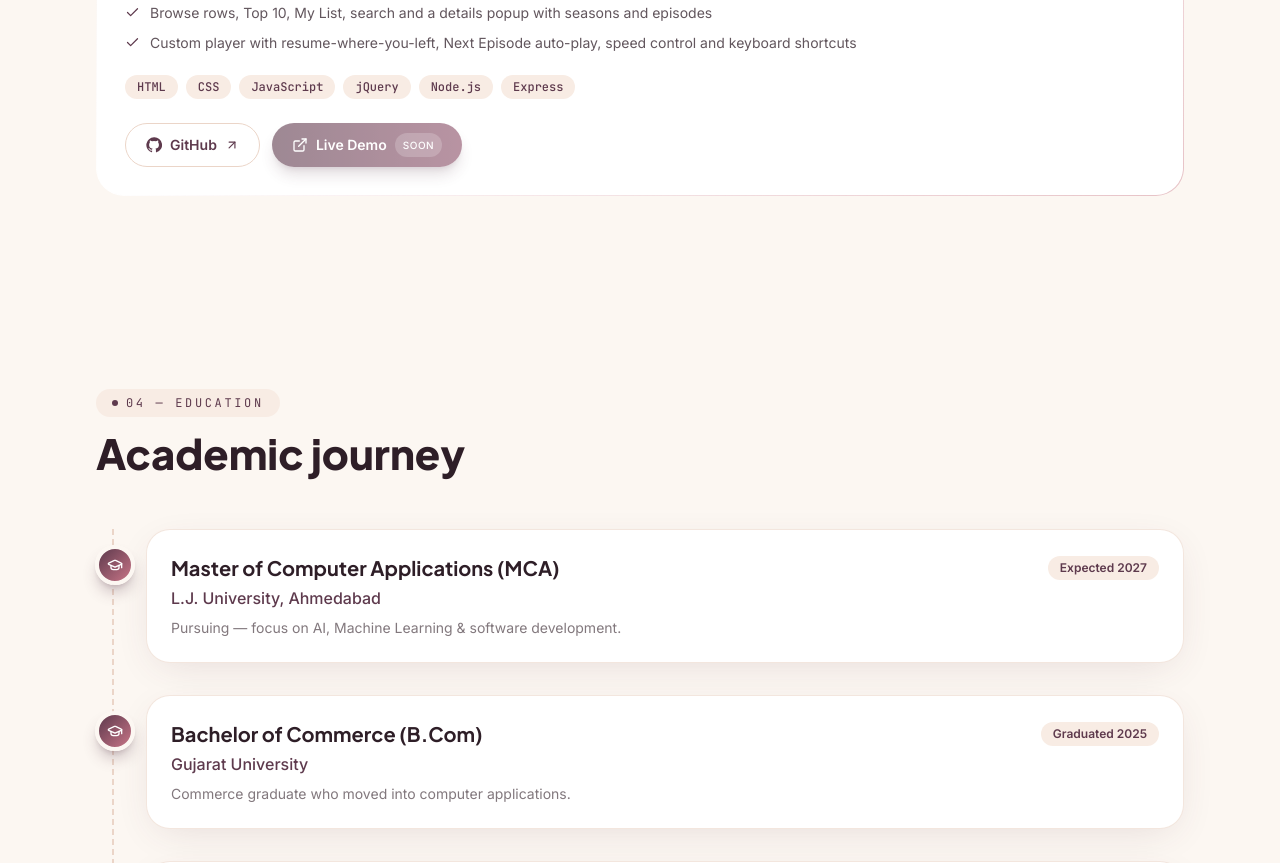
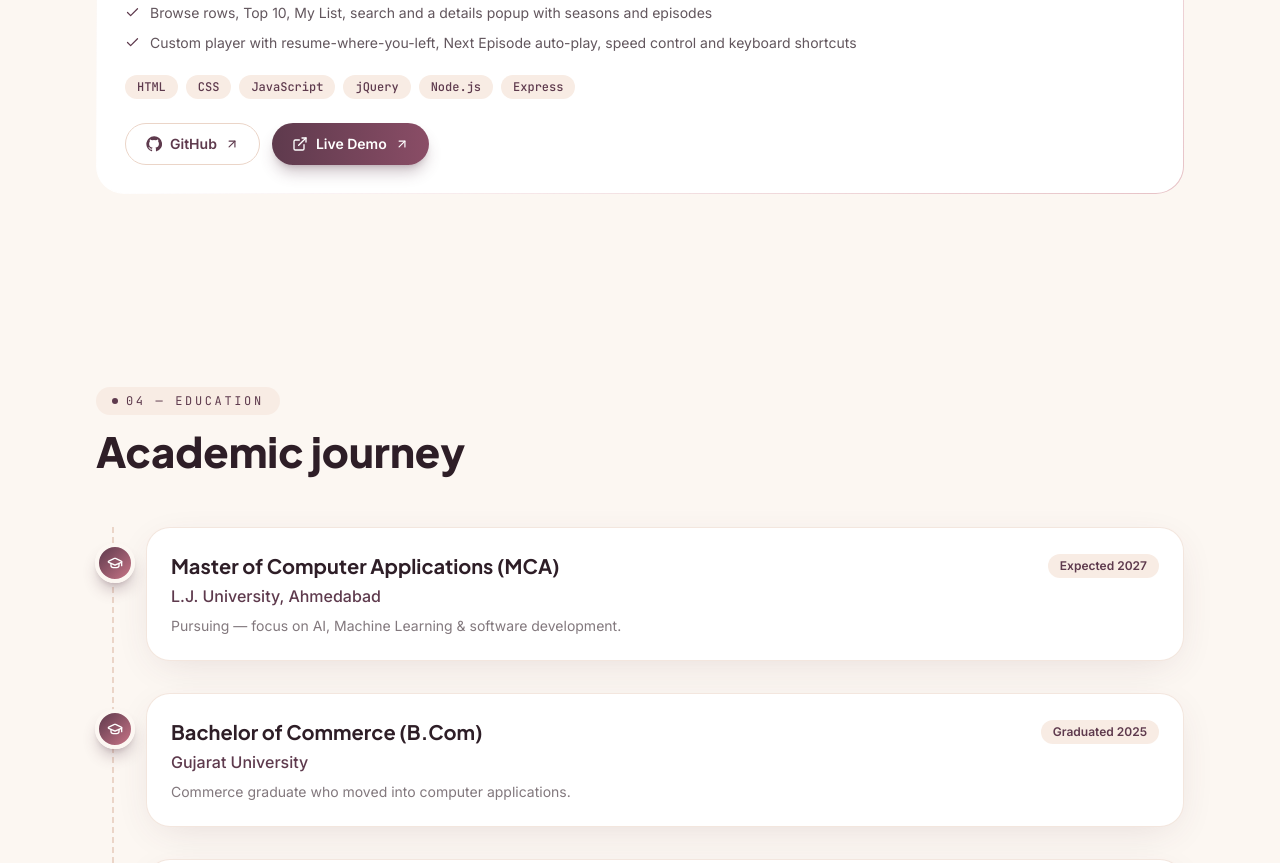
Before and after one commit to khuc-choudhary/Portfolio, a React (Vite) app: page / in a window 1280 px wide. Shown: the part 6180-7043 px from the top of the page. Built offline with nearby package versions, Linux system fonts and the light colour scheme.

Commit message:
Add Reelora live demo link

```diff
--- a/src/data/content.js
+++ b/src/data/content.js
@@ -153,7 +153,7 @@ export const projects = [
     tech: ['HTML', 'CSS', 'JavaScript', 'jQuery', 'Node.js', 'Express'],
     icon: 'Clapperboard',
     github: 'https://github.com/khuc-choudhary/reelora',
-    demo: '', // add the live URL here after deploying
+    demo: 'https://reelora-ubsz.onrender.com',
   },
 ]
 
```
